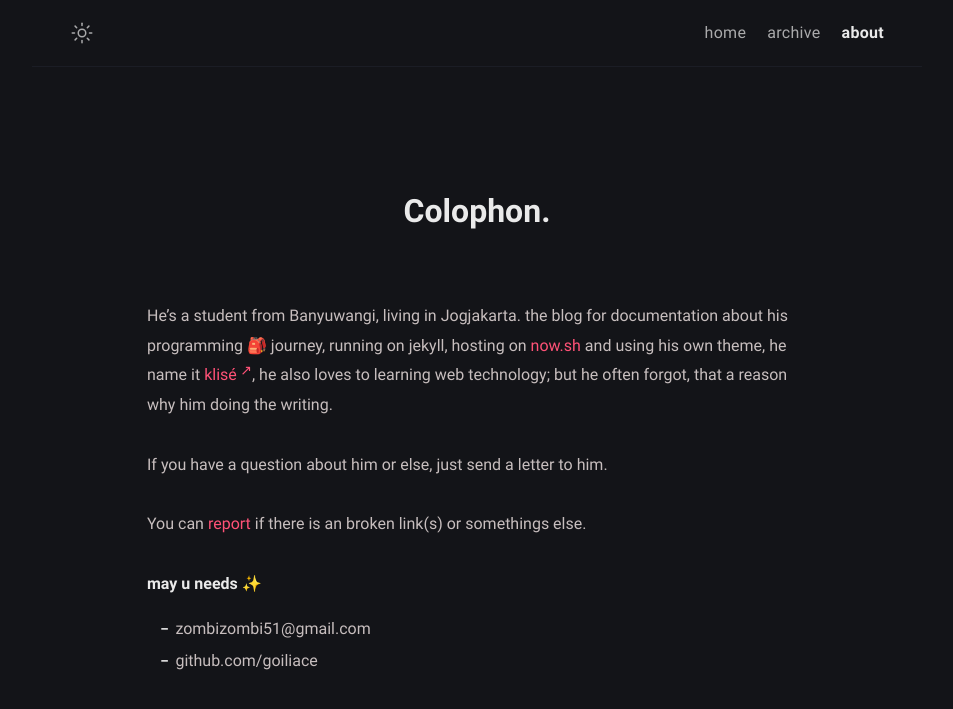
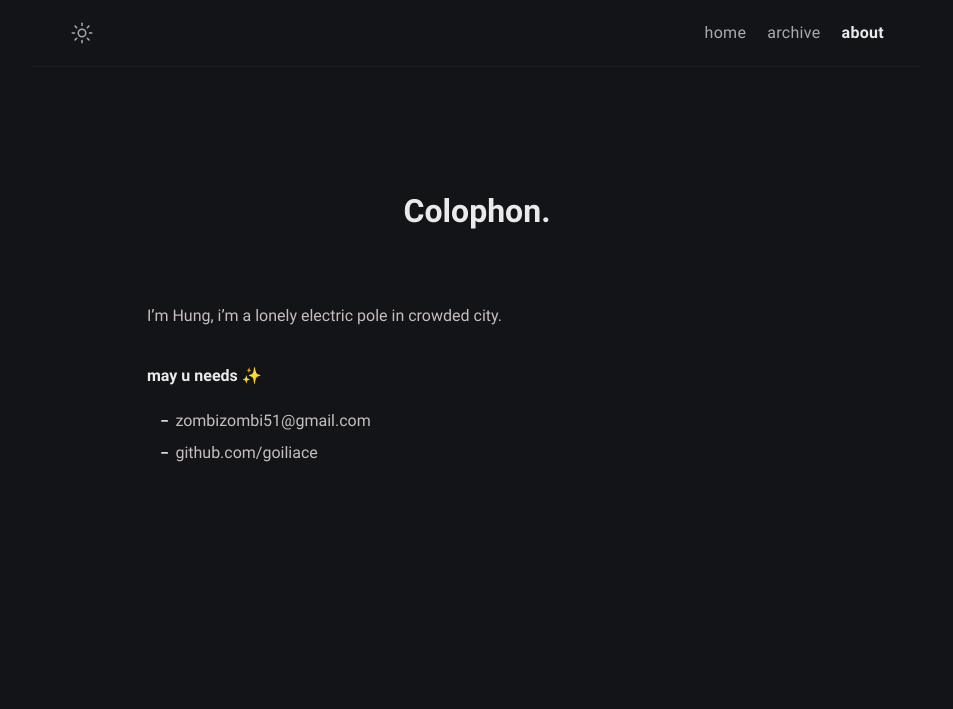
Before and after one commit to GoiliAce/my-blog, a Jekyll site: the page built from about.md, in a window 1280 px wide. Shown: the top 709 px of the page, without its empty margins (163-1116 px from the left). Built offline with Jekyll 4.4.1, drawn with Linux system fonts in a browser that asks for light colours.

Commit message:
update last

```diff
--- a/about.md
+++ b/about.md
@@ -6,11 +6,7 @@
 comments: false
 ---
 
-He's a student from Banyuwangi, living in Jogjakarta. the blog for documentation about his programming 🎒 journey, running on jekyll, hosting on [now.sh](http://now.sh) and using his own theme, he name it <a href="https://github.com/piharpi/jekyll-klise" target="_blank" rel="noopener">klisé</a>, he also loves to learning web technology; but he often forgot, that a reason why him doing the writing.
-
-If you have a question about him or else, just send a letter to him.
-
-You can [report](http://github.com/piharpi/jekyll-klise/issues/new) if there is an broken link(s) or somethings else.
+I'm Hung, i'm a lonely electric pole in crowded city.
 
 **may u needs ✨**
 
```
